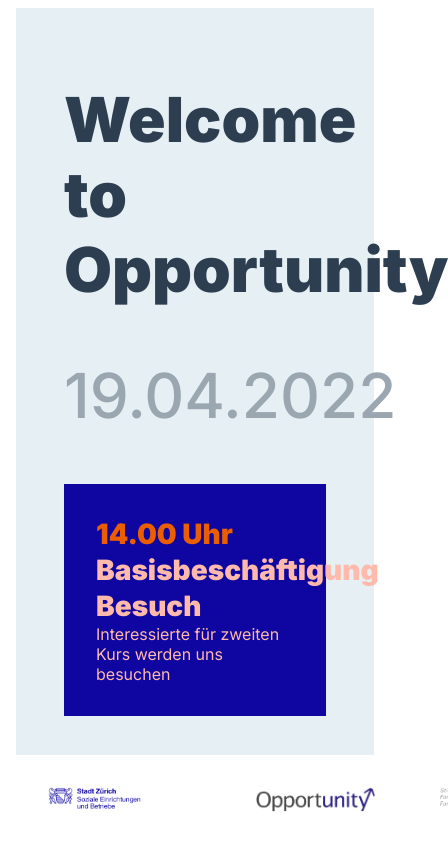
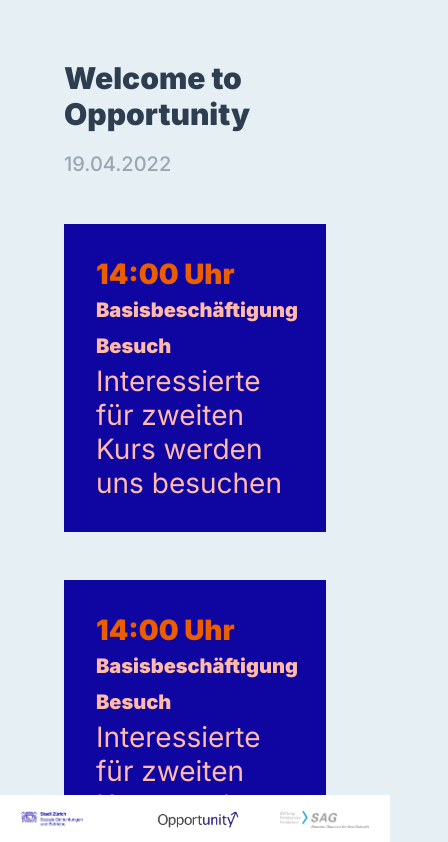
Before and after one commit to julianpetrini/vue-project-opportunity-welcome, a Vue app: page / in a window 390 px wide. Shown: the top 842 px of the page, 448 px wide, since content can reach past the window. Built offline with nearby package versions, Linux system fonts and the light colour scheme.

Commit message:
layout ok

```diff
--- a/src/App.vue
+++ b/src/App.vue
@@ -3,30 +3,36 @@
     <div id="app">
       <div class="top">
         <h1 class="title">Welcome to Opportunity</h1>
-        <h2 class="date">{{currentDateTime()}}</h2>
+        <h2 class="date">{{ currentDateTime() }}</h2>
       </div>
       <ul class="main">
         <li class="bloque">
-          <span class="date-box">14.00 Uhr</span>
-          <span class="tittle-box">Basisbeschäftigung Besuch</span>
-          <span class="description-box">
-            Interessierte für zweiten Kurs werden uns besuchen
-          </span>
+          <span class="date-box">{{ time }}</span>
+          <span class="tittle-box">{{ title }}</span>
+          <span class="description-box">{{ description }}</span>
         </li>
         <li class="bloque">
-          <span class="date-box">14.00 Uhr</span>
-          <span class="tittle-box">Basisbeschäftigung Besuch</span>
-          <span class="description-box">Interessierte für zweiten Kurs werden uns besuchen</span>
+          <span class="date-box">{{ time }}</span>
+          <span class="tittle-box">{{ title }}</span>
+          <span class="description-box">{{ description }}</span>
         </li>
         <li class="bloque">
-          <span class="date-box">14.00 Uhr</span>
-          <span class="tittle-box">Basisbeschäftigung Besuch</span>
-          <span class="description-box">Interessierte für zweiten Kurs werden uns besuchen</span>
+          <span class="date-box">{{ time }}</span>
+          <span class="tittle-box">{{ title }}</span>
+          <span class="description-box">{{ description }}</span>
         </li>
       </ul>
       <footer>
-      <img class="img-footer" alt="stadt zürich logo" src="./assets/STZH_SEB_Logo.png"/>
-      <img class="img-footer" alt="Opportunity logo"  src="./assets/Opportunity.png"/>
+        <img
+          class="img-footer"
+          alt="stadt zürich logo"
+          src="./assets/STZH_SEB_Logo.png"
+        />
+        <img
+          class="img-footer"
+          alt="Opportunity logo"
+          src="./assets/Opportunity.png"
+        />
         <img class="img-footer" alt="Sag logo" src="./assets/SAG_Logo_De.png" />
       </footer>
     </div>
@@ -34,12 +40,17 @@
 </template>
 
 <script>
-
 //Here also could go import, to acces to different components.
 
 export default {
   name: "App",
-  components: {},
+  data() {
+    return {
+      time: "14:00 Uhr",
+      title: "Basisbeschäftigung Besuch",
+      description: "Interessierte für zweiten Kurs werden uns besuchen",
+    };
+  },
 
   methods: {
     currentDateTime() {
@@ -68,7 +79,6 @@
   color: #2c3e50;
   margin: 0;
   padding: 0;
-
 }
 /* DIV FOR HEADER */
 .top {
@@ -93,6 +103,7 @@
   margin: 0;
   padding: 0;
   height: 80vh;
+  width: 100%;
 }
 .bloque {
   background-color: #0f05a0;
@@ -118,7 +129,7 @@
 }
 .description-box {
   color: #ffbaab;
-
+  font-size: 28px;
 }
 
 /* FOOTER */
@@ -126,7 +137,7 @@
   position: fixed;
   bottom: 0;
   width: 100vw;
-  background-color:white;
+  background-color: rgb(255, 255, 255);
   display: flex;
   justify-content: space-around;
   /* display: grid;  height: 95vh;
@@ -140,4 +151,41 @@
   align-items: center;
 }
 
+/* RESPONSIVE */
+
+@media screen and (max-width: 600px) {
+  body {
+    background-color: #e6eff4;
+    color: white;
+  }
+  .title {
+    font-size: 30px;
+    font-weight: 900;
+  }
+  .tittle-box {
+    color: #ffbaab;
+    font-weight: 900;
+    font-size: 20px;
+    line-height: 36px;
+  }
+  .date {
+    color: #9aa7b1;
+    font-size: 20px;
+    font-weight: 500;
+  }
+  .img-footer {
+    padding: 1rem;
+    width: auto;
+    height: 2vh;
+    object-fit: contain;
+    align-items: center;
+  }
+  footer {
+    width: 100%;
+    position: fixed;
+    bottom: 0px;
+    left: 0px;
+    background-color: rgb(255, 255, 255);
+  }
+}
 </style>
```
Lines whose indentation alone changed are shown as unchanged.
